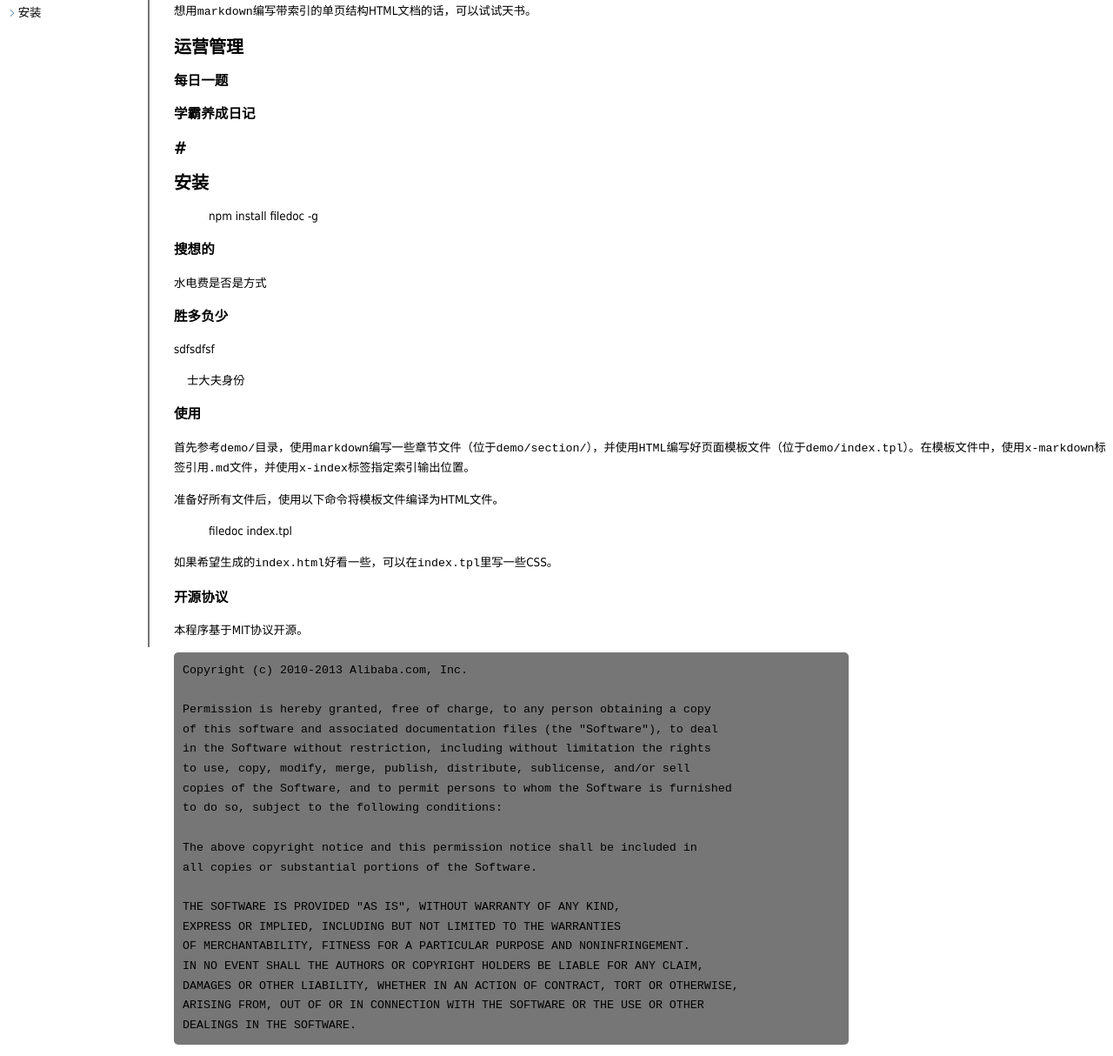
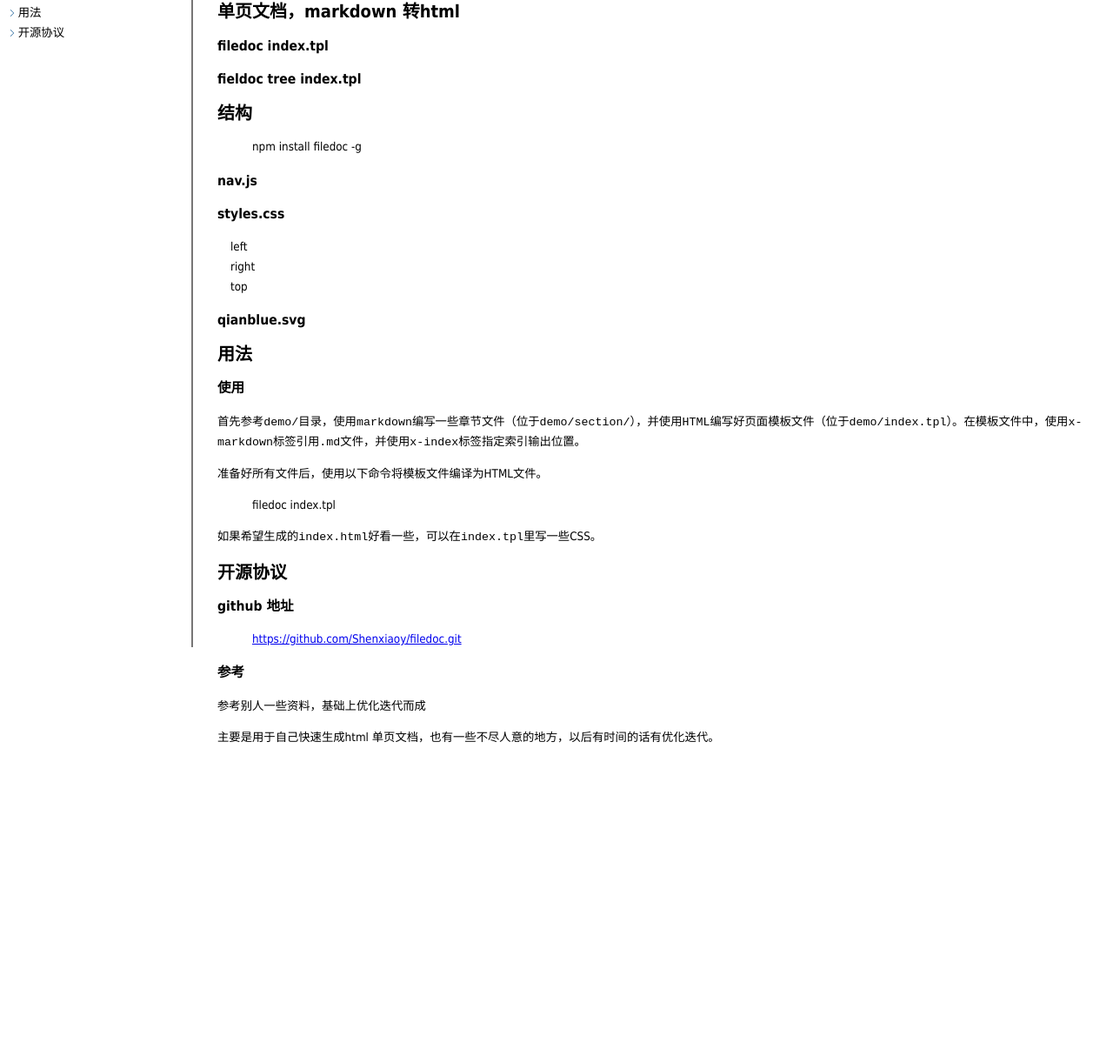
Before and after one commit to Shenxiaoy/filedoc, a website: page demo/index.html in a window 1280 px wide. Shown: the part 56-1270 px from the top of the page at 87% size. After the commit the page ends 929 px from the top, so only its background shows below. Drawn offline with Linux system fonts and the light colour scheme.

Commit message:
update version to 3.0.1

```diff
--- a/demo/index.html
+++ b/demo/index.html
@@ -11,37 +11,39 @@
 </head>
 <body>
 <header>
-<h1 id="-">天书</h1>
-<p>想用<code>markdown</code>编写带索引的单页结构HTML文档的话，可以试试天书。</p>
-<h2 id="1">运营管理</h2>
-<h3 id="1.1">每日一题</h3>
-<h3 id="1.2">学霸养成日记</h3>
+<h1 id="filedoc">filedoc</h1>
+<h2 id="1">单页文档，markdown 转html</h2>
+<h3 id="1.1">filedoc index.tpl</h3>
+<h3 id="1.2">fieldoc tree index.tpl</h3>
 
 </header>
 <nav>
-<div><div><img id="1" class="arrow-svg delDeg" src="./qianblue.svg" alt=""><a href="#1">运营管理</a>
-<ul class="second-ul 1-dis"><li><a href="#1.1">每日一题</a></li><li><a href="#1.2">学霸养成日记</a></li></ul></div>
-<div><img id="2" class="arrow-svg delDeg" src="./qianblue.svg" alt=""><a href="#2">#</a>
-<ul class="second-ul 2-dis"></ul></div>
-<div><img id="3" class="arrow-svg delDeg" src="./qianblue.svg" alt=""><a href="#3">安装</a>
-<ul class="second-ul 3-dis"><li><a href="#3.1">搜想的</a></li><li><a href="#3.2">胜多负少</a></li><li><a href="#3.3">使用</a></li><li><a href="#3.4">开源协议</a></li></ul></div>
+<div><div><img id="1" class="arrow-svg delDeg" src="./qianblue.svg" alt=""><a href="#1">单页文档，markdown 转html</a>
+<ul class="second-ul 1-dis"><li><a href="#1.1">filedoc index.tpl</a></li><li><a href="#1.2">fieldoc tree index.tpl</a></li></ul></div>
+<div><img id="2" class="arrow-svg delDeg" src="./qianblue.svg" alt=""><a href="#2">结构</a>
+<ul class="second-ul 2-dis"><li><a href="#2.1">nav.js</a></li><li><a href="#2.2">styles.css</a></li><li><a href="#2.3">qianblue.svg</a></li></ul></div>
+<div><img id="3" class="arrow-svg delDeg" src="./qianblue.svg" alt=""><a href="#3">用法</a>
+<ul class="second-ul 3-dis"><li><a href="#3.1">使用</a></li></ul></div>
+<div><img id="4" class="arrow-svg delDeg" src="./qianblue.svg" alt=""><a href="#4">开源协议</a>
+<ul class="second-ul 4-dis"><li><a href="#4.1">github 地址</a></li><li><a href="#4.2">参考</a></li></ul></div>
 </div>
 </nav>
 <article>
-<h2 id="2">#</h2>
-<h2 id="3">安装</h2>
+<h2 id="2">结构</h2>
 <blockquote>
 <p>   npm install filedoc -g</p>
 </blockquote>
-<h3 id="3.1">搜想的</h3>
-<p>水电费是否是方式</p>
-<h3 id="3.2">胜多负少</h3>
-<p>sdfsdfsf</p>
+<h3 id="2.1">nav.js</h3>
+<h3 id="2.2">styles.css</h3>
 <ul>
-<li>士大夫身份</li>
+<li>left</li>
+<li>right</li>
+<li>top</li>
 </ul>
+<h3 id="2.3">qianblue.svg</h3>
 
-<h3 id="3.3">使用</h3>
+<h2 id="3">用法</h2>
+<h3 id="3.1">使用</h3>
 <p>首先参考<code>demo/</code>目录，使用<code>markdown</code>编写一些章节文件（位于<code>demo/section/</code>），并使用<code>HTML</code>编写好页面模板文件（位于<code>demo/index.tpl</code>）。在模板文件中，使用<code>x-markdown</code>标签引用<code>.md</code>文件，并使用<code>x-index</code>标签指定索引输出位置。</p>
 <p>准备好所有文件后，使用以下命令将模板文件编译为HTML文件。</p>
 <blockquote>
@@ -51,27 +53,14 @@
 
 </article>
 <footer>
-<h3 id="3.4">开源协议</h3>
-<p>本程序基于MIT协议开源。</p>
-<pre><code>Copyright (c) 2010-2013 Alibaba.com, Inc.
-
-Permission is hereby granted, free of charge, to any person obtaining a copy
-of this software and associated documentation files (the &quot;Software&quot;), to deal
-in the Software without restriction, including without limitation the rights
-to use, copy, modify, merge, publish, distribute, sublicense, and/or sell
-copies of the Software, and to permit persons to whom the Software is furnished
-to do so, subject to the following conditions:
-
-The above copyright notice and this permission notice shall be included in
-all copies or substantial portions of the Software.
-
-THE SOFTWARE IS PROVIDED &quot;AS IS&quot;, WITHOUT WARRANTY OF ANY KIND,
-EXPRESS OR IMPLIED, INCLUDING BUT NOT LIMITED TO THE WARRANTIES
-OF MERCHANTABILITY, FITNESS FOR A PARTICULAR PURPOSE AND NONINFRINGEMENT.
-IN NO EVENT SHALL THE AUTHORS OR COPYRIGHT HOLDERS BE LIABLE FOR ANY CLAIM,
-DAMAGES OR OTHER LIABILITY, WHETHER IN AN ACTION OF CONTRACT, TORT OR OTHERWISE,
-ARISING FROM, OUT OF OR IN CONNECTION WITH THE SOFTWARE OR THE USE OR OTHER
-DEALINGS IN THE SOFTWARE.</code></pre>
+<h2 id="4">开源协议</h2>
+<h3 id="4.1">github 地址</h3>
+<blockquote>
+<p><a href="https://github.com/Shenxiaoy/filedoc.git">https://github.com/Shenxiaoy/filedoc.git</a></p>
+</blockquote>
+<h3 id="4.2">参考</h3>
+<p>参考别人一些资料，基础上优化迭代而成</p>
+<p>主要是用于自己快速生成html 单页文档，也有一些不尽人意的地方，以后有时间的话有优化迭代。</p>
 
 </footer>
 <script type="text/javascript" src="nav.js"></script>
--- a/demo/style.css
+++ b/demo/style.css
@@ -22,7 +22,7 @@ nav {
     top: 0;
     left: 0;
     bottom: 0;
-    width: 150px;
+    width: 200px;
     padding: 10px;
     border-right: 2px solid #777676;
     margin-top: 5px;
@@ -49,11 +49,11 @@ nav a:hover {
 }
 
 header {
-    padding-left: 200px;
+    padding-left: 250px;
 }
 
 article {
-    padding-left: 200px;
+    padding-left: 250px;
 }
 
 header ul {
@@ -68,7 +68,7 @@ footer ul {
 }
 
 footer {
-    padding-left: 200px;
+    padding-left: 250px;
 }
 
 /*.level3::before {*/
@@ -128,17 +128,17 @@ li a {
 
 @media screen and (max-width: 800px) {
     nav {
-        width: 0;
+       display: none;
     }
     header {
-        padding-left: 0px;
+        padding-left: 5px;
     }
 
     article {
-        padding-left: 0px;
+        padding-left: 5px;
     }
 
     footer {
-        padding-left: 0px;
+        padding-left: 5px;
     }
 }
--- a/package.json
+++ b/package.json
@@ -12,7 +12,7 @@
 		"url": "https://github.com/Shenxiaoy/filedoc.git"
 	},
 	"author": "shenxiaoyu",
-	"version": "2.1.1",
+	"version": "3.0.1",
 	"dependencies": {
 		"commander": "1.0.x",
 		"marked": "0.2.x",
```
Also changed, not shown: demo/section/00_header.md (+4 -6 lines), demo/section/01_install.md (+7 -7 lines), demo/section/02_usage.md (+2 -0 lines), demo/section/99_footer.md (+6 -19 lines).
